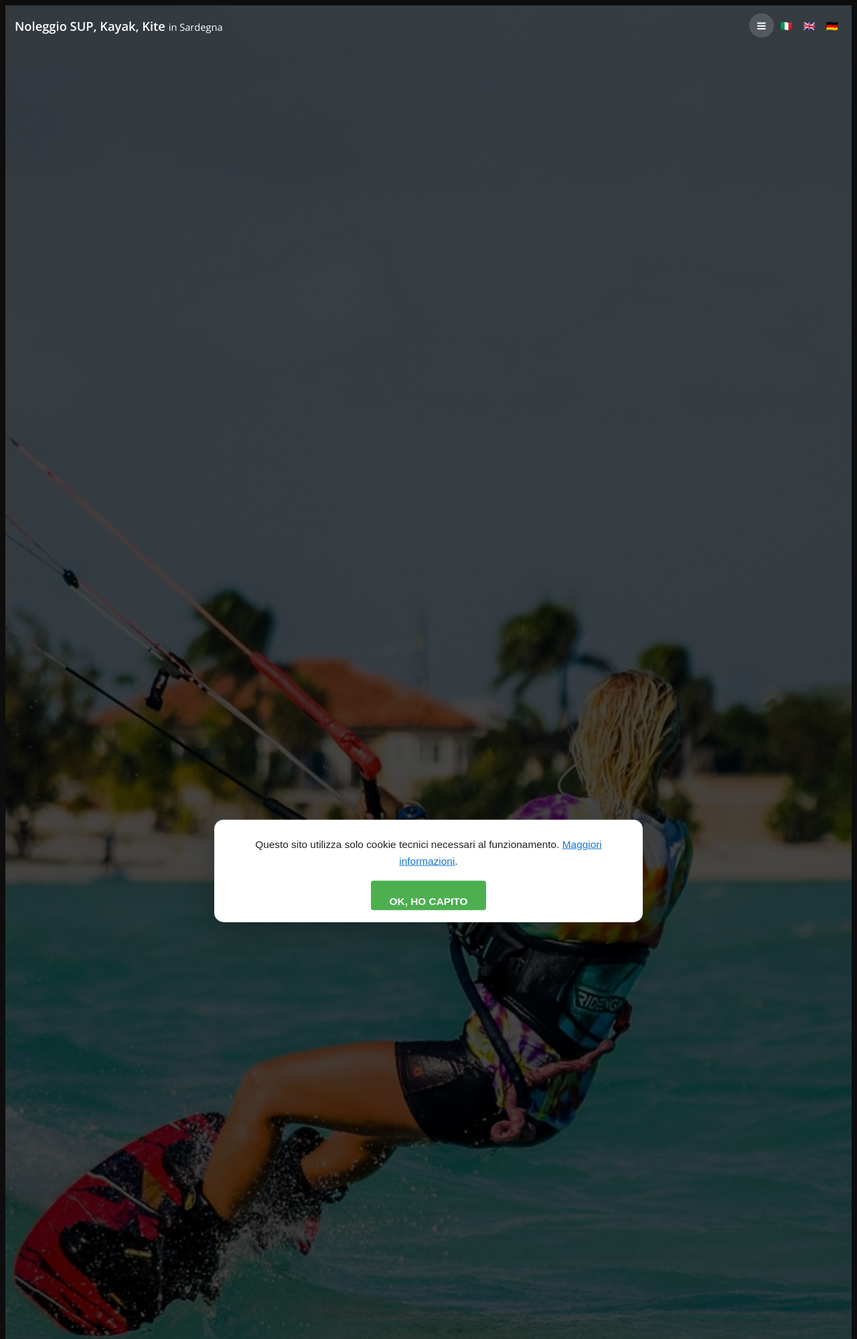
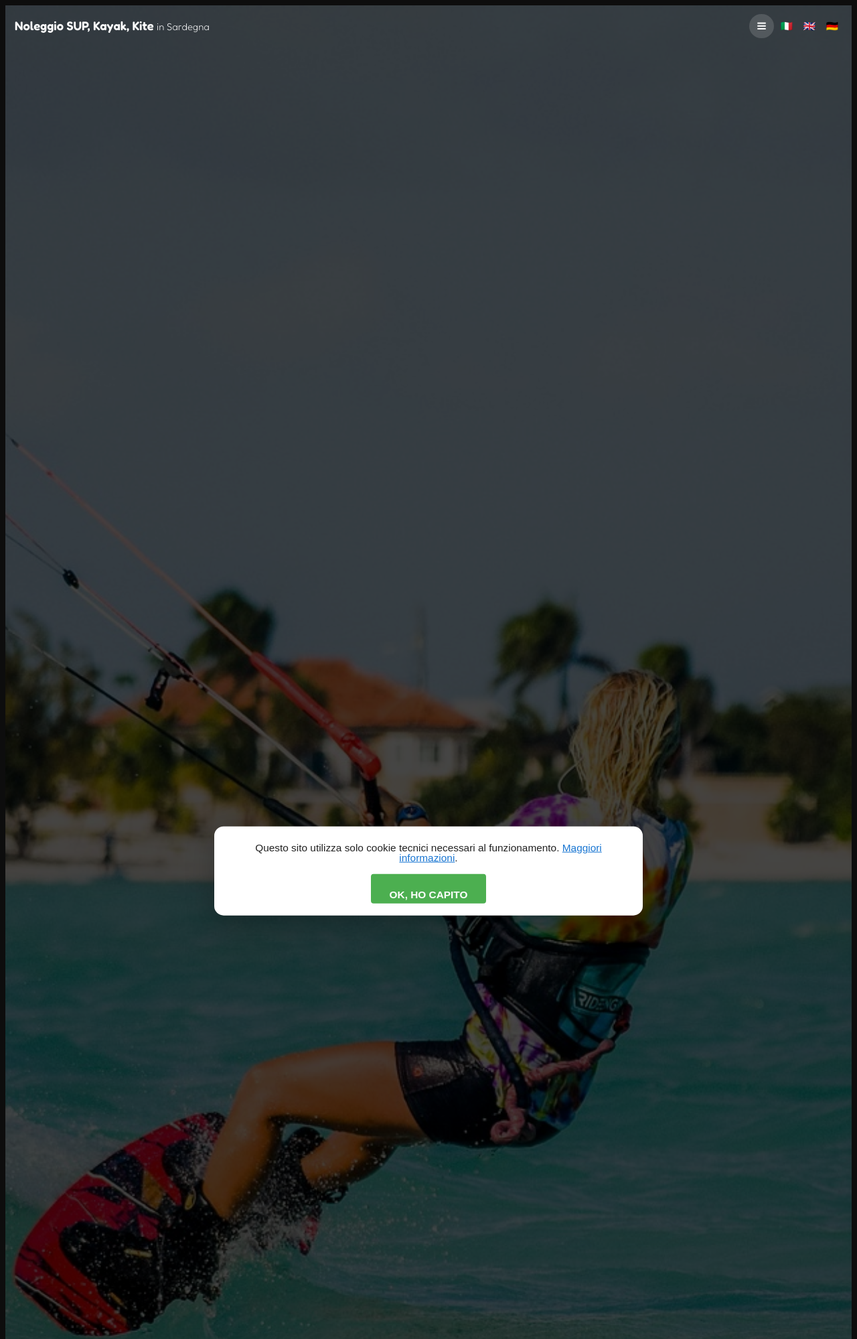
Before and after one commit to animamana/funtanaflow1.1, a PHP site: page /index.html in a window 1280 px wide. Shown: the top 1999 px of the page at 67% size. Run offline with PHP 8.4, Linux system fonts and the light colour scheme.

Commit message:
Update main.css

```diff
--- a/assets/css/main.css
+++ b/assets/css/main.css
@@ -1622,10 +1622,15 @@
 	}
 
 	body, input, select, textarea {
-		font-family: "Open Sans", Arial, Helvetica, sans-serif;
-		font-size: 13pt;
-		font-weight: 300;
-		line-height: 1.65;
+
+
+  font-family: "Fredoka", sans-serif;
+  font-optical-sizing: auto;
+  font-weight: <weight>;
+  font-style: normal;
+  font-variation-settings:
+    "wdth" 100;
+
 	}
 
 		@media screen and (max-width: 1680px) {
@@ -1688,7 +1693,7 @@
 
   font-family: "Quicksand", sans-serif;
   font-optical-sizing: auto;
-  font-weight: <weight>;
+  font-weight: 300;
   font-style: normal;
 
 		margin: 0 0 2em 0;
```
